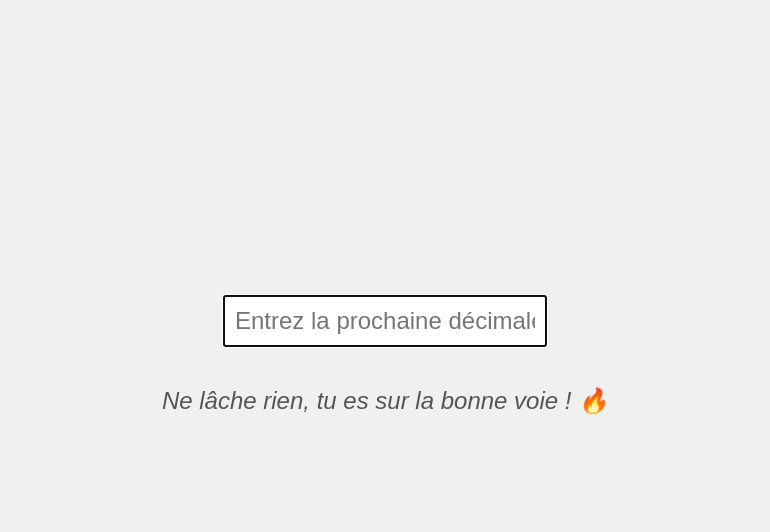
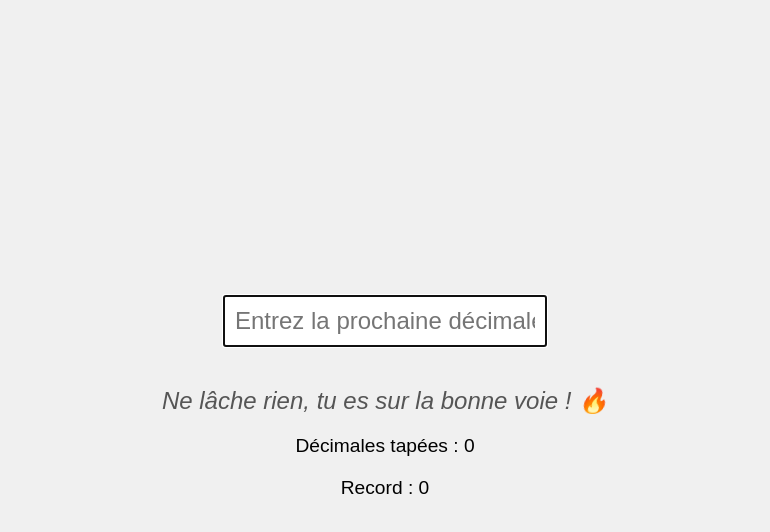
Before and after one commit to PluMoire/Game, a plain HTML site: page index.html in a window 1280 px wide. Shown: the part 166-698 px from the top of the page, without its empty margins (255-1025 px from the left). Drawn offline with Linux system fonts and the light colour scheme.

Commit message:
Update index.html

```diff
--- a/index.html
+++ b/index.html
@@ -33,6 +33,10 @@
             color: #555;
             font-style: italic;
         }
+        #stats {
+            font-size: 1.2em;
+            margin-top: 20px;
+        }
         .correct {
             color: green;
         }
@@ -48,6 +52,10 @@
     <input type="text" id="user-input" placeholder="Entrez la prochaine décimale..." autofocus>
     <div id="feedback"></div>
     <div id="encouragement"></div>
+    <div id="stats">
+        <p>Décimales tapées : <span id="decimal-count">0</span></p>
+        <p>Record : <span id="record">0</span></p>
+    </div>
 
     <script>
         // Les décimales de π (100 premières décimales)
@@ -60,6 +68,8 @@
         const userInputElement = document.getElementById('user-input');
         const feedbackElement = document.getElementById('feedback');
         const encouragementElement = document.getElementById('encouragement');
+        const decimalCountElement = document.getElementById('decimal-count');
+        const recordElement = document.getElementById('record');
 
         // Messages d'encouragement pour Sofiane
         const encouragements = [
@@ -74,6 +84,10 @@
             "Tu es un génie, Sofiane ! 🧠",
             "On dirait que π n'a plus de secrets pour toi ! 🔍"
         ];
+
+        // Récupérer le record depuis le localStorage
+        let record = localStorage.getItem('piRecord') || 0;
+        recordElement.textContent = record;
 
         // Affiche un message d'encouragement aléatoire toutes les 10 secondes
         function showRandomEncouragement() {
@@ -109,6 +123,15 @@
                 currentIndex++;
                 userInputElement.value = "";
                 updateDisplay();
+                decimalCountElement.textContent = currentIndex; // Mettre à jour le compteur de décimales
+
+                // Mettre à jour le record si nécessaire
+                if (currentIndex > record) {
+                    record = currentIndex;
+                    localStorage.setItem('piRecord', record); // Sauvegarder le record dans le localStorage
+                    recordElement.textContent = record;
+                }
+
                 if (currentIndex >= piDecimals.length) {
                     feedbackElement.textContent = "Félicitations, Sofiane ! Tu as mémorisé toutes les décimales de π ! 🎉";
                     userInputElement.disabled = true;
@@ -136,6 +159,7 @@
                     updateDisplay();
                     feedbackElement.textContent = "Recommence depuis le début, Sofiane !";
                     feedbackElement.style.color = "black";
+                    decimalCountElement.textContent = 0; // Réinitialiser le compteur de décimales
                 }, 10000); // 10 secondes
             }
         }
```
